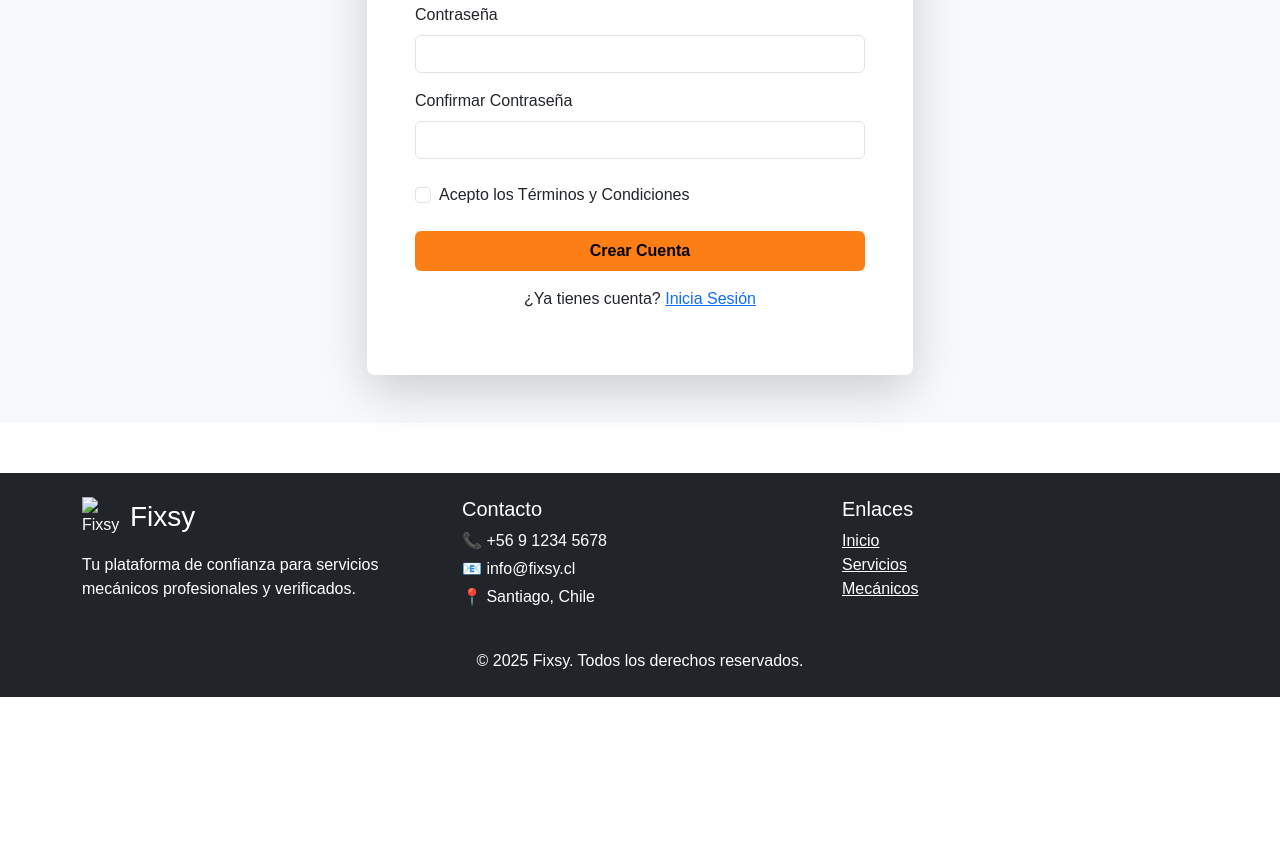
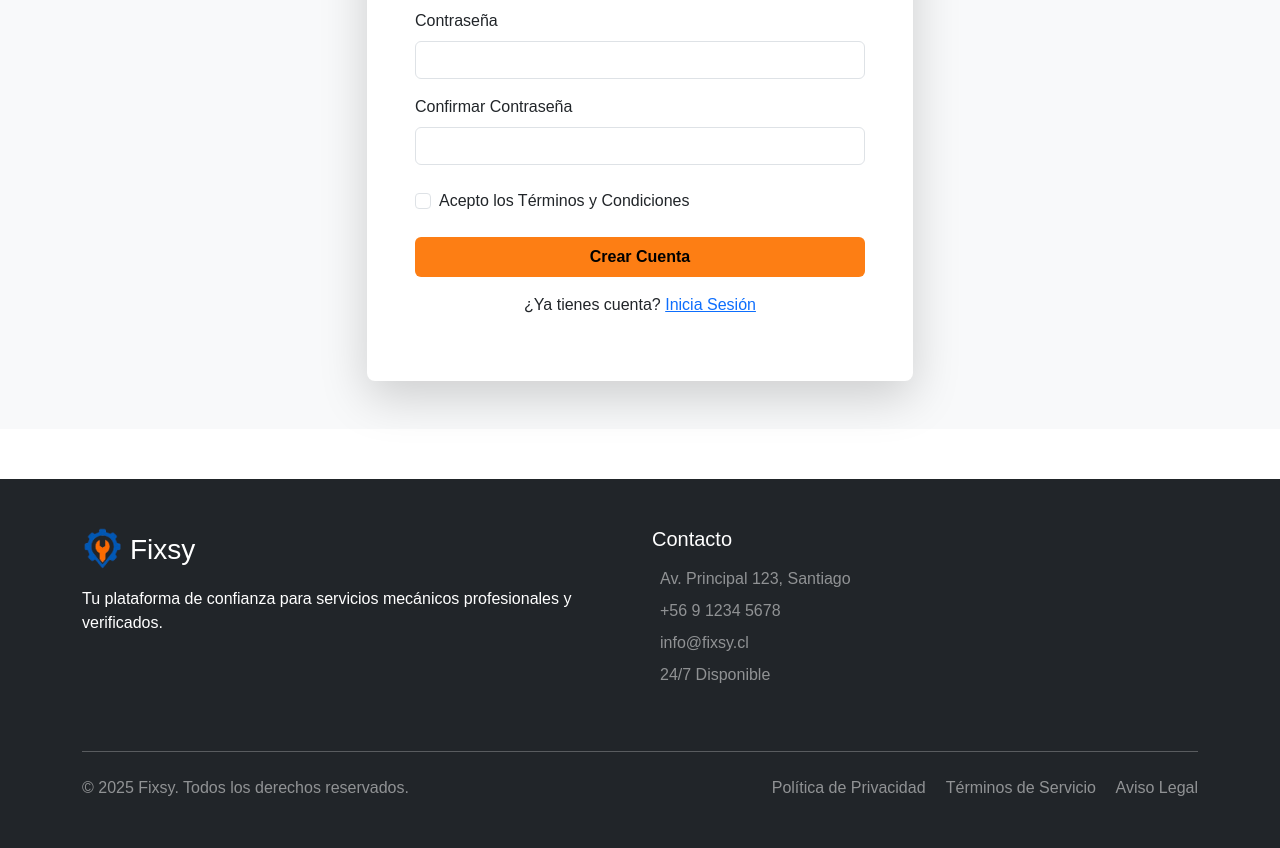
Before and after one commit to SantiagoSize/FullStackII_Fixsy_Evaluacion, a plain HTML site: page FrontEnd/HTML/registro.html in a window 1280 px wide. Shown: the part 477-1325 px from the top of the page. Before the commit the page ends 1174 px from the top, so only its background shows below. Drawn offline with nearby package versions, Linux system fonts and the light colour scheme; files that its build step writes are made by us from their sources.

Commit message:
Registro Terminado

```diff
--- a/FrontEnd/HTML/registro.html
+++ b/FrontEnd/HTML/registro.html
@@ -5,14 +5,15 @@
     <meta name="viewport" content="width=device-width, initial-scale=1.0">
     <title>Registro - Fixsy</title>
     <link href="https://cdn.jsdelivr.net/npm/bootstrap@5.3.0/dist/css/bootstrap.min.css" rel="stylesheet">
-    <link rel="stylesheet" href="CSS/styles.css">
+    <link rel="stylesheet" href="../CSS/styles.css">
 </head>
 <body>
+    <!-- HEADER -->
     <header class="header">
         <nav class="navbar navbar-expand-lg navbar-dark bg-primary">
             <div class="container">
                 <div class="logo navbar-brand">
-                    <img src="assets/images/SoloLogoF.png" alt="Fixsy" width="40">
+                    <img src="../assets/images/SoloLogoF.png" alt="Fixsy" width="40">
                     Fixsy
                 </div>
                 <div class="navbar-nav ms-auto">
@@ -26,6 +27,7 @@
         </nav>
     </header>
 
+    <!-- FORMULARIO DE REGISTRO -->
     <section class="registro py-5 bg-light">
         <div class="container">
             <div class="row justify-content-center">
@@ -82,39 +84,63 @@
         </div>
     </section>
 
-<footer class="footer bg-dark text-white py-4">
+    <!-- FOOTER -->
+    <footer class="footer bg-dark text-white py-5">
         <div class="container">
             <div class="row">
-            <div class="col-md-4 mb-3">
+                <div class="col-lg-6 mb-4">
                     <div class="d-flex align-items-center mb-3">
-                    <img src="assets/images/SoloLogoF.png" alt="Fixsy" width="40">
+                        <img src="../assets/images/SoloLogoF.png" alt="Fixsy" width="40">
                         <h3 class="ms-2 mb-0">Fixsy</h3>
                     </div>
-                <p>Tu plataforma de confianza para servicios mecánicos profesionales y verificados.</p>
-            </div>
-
-            <div class="col-md-4 mb-3">
-                <h5>Contacto</h5>
-                <p class="mb-1">📞 +56 9 1234 5678</p>
-                <p class="mb-1">📧 info@fixsy.cl</p>
-                <p class="mb-1">📍 Santiago, Chile</p>
-            </div>
-
-            <div class="col-md-4 mb-3">
-                <h5>Enlaces</h5>
-                <a href="index.html" class="text-white d-block">Inicio</a>
-                <a href="asistencia.html" class="text-white d-block">Servicios</a>
-                <a href="mecanicos.html" class="text-white d-block">Mecánicos</a>
+                    <p class="mb-3">Tu plataforma de confianza para servicios mecánicos profesionales y verificados.</p>
+                    <div class="social-links">
+                        <a href="#" class="text-white me-3"><i class="fab fa-facebook-f"></i></a>
+                        <a href="#" class="text-white me-3"><i class="fab fa-twitter"></i></a>
+                        <a href="#" class="text-white me-3"><i class="fab fa-instagram"></i></a>
+                        <a href="#" class="text-white"><i class="fab fa-linkedin-in"></i></a>
                     </div>
                 </div>
 
-        <div class="text-center mt-3">
-            <p class="mb-0">&copy; 2025 Fixsy. Todos los derechos reservados.</p>
+                <div class="col-lg-6 mb-4">
+                    <h5 class="mb-3">Contacto</h5>
+                    <ul class="list-unstyled">
+                        <li class="mb-2">
+                            <i class="fas fa-map-marker-alt me-2"></i>
+                            <span class="text-white-50">Av. Principal 123, Santiago</span>
+                        </li>
+                        <li class="mb-2">
+                            <i class="fas fa-phone me-2"></i>
+                            <a href="tel:+56912345678" class="text-white-50 text-decoration-none">+56 9 1234 5678</a>
+                        </li>
+                        <li class="mb-2">
+                            <i class="fas fa-envelope me-2"></i>
+                            <a href="mailto:info@fixsy.cl" class="text-white-50 text-decoration-none">info@fixsy.cl</a>
+                        </li>
+                        <li class="mb-2">
+                            <i class="fas fa-clock me-2"></i>
+                            <span class="text-white-50">24/7 Disponible</span>
+                        </li>
+                    </ul>
+                </div>
+            </div>
+
+            <hr class="my-4 bg-secondary">
+
+            <div class="row align-items-center">
+                <div class="col-md-6 text-center text-md-start">
+                    <p class="mb-0 text-white-50">&copy; 2025 Fixsy. Todos los derechos reservados.</p>
+                </div>
+                <div class="col-md-6 text-center text-md-end">
+                    <a href="#" class="text-white-50 text-decoration-none me-3">Política de Privacidad</a>
+                    <a href="#" class="text-white-50 text-decoration-none me-3">Términos de Servicio</a>
+                    <a href="#" class="text-white-50 text-decoration-none">Aviso Legal</a>
+                </div>
             </div>
         </div>
     </footer>
 
     <script src="https://cdn.jsdelivr.net/npm/bootstrap@5.3.0/dist/js/bootstrap.bundle.min.js"></script>
-<script src="JavaScript/validacion.js"></script>
+    <script src="../js/validacion.js"></script>
 </body>
 </html>
```
Lines whose indentation alone changed are shown as unchanged.
